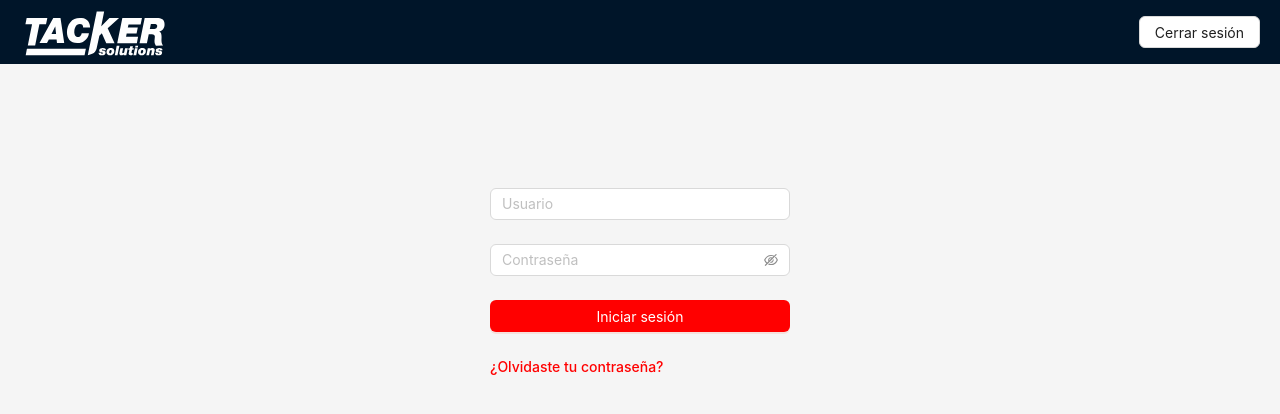
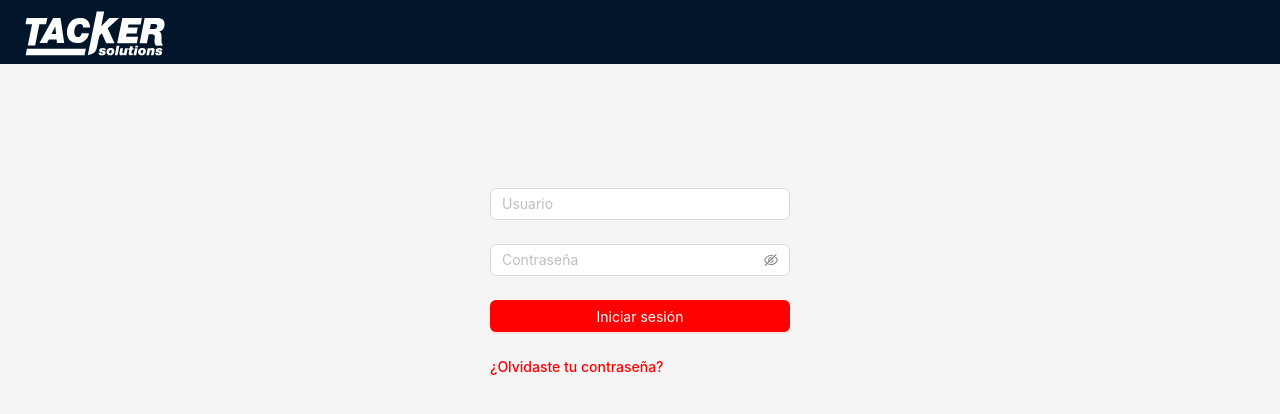
Before and after one commit to LeonelBustamante/admincenter-tkr-meter, a React (Vite) app: page /login in a window 1280 px wide. Shown: the top 414 px of the page. Built offline with nearby package versions, Linux system fonts and the light colour scheme; no server answers.

Commit message:
Se agrego la funcion de cambio de contraseña y se testeo, falta agregar mensaje personalizado

```diff
--- a/src/App.tsx
+++ b/src/App.tsx
@@ -59,8 +59,12 @@ const App: React.FC = () => {
               style={{ width: 150, marginRight: "20px" }}
             />
           </div>
-          {usuario && <MenuNavegacion usuario={usuario} />}
-          <BotonCerrarSesion onCerrarSesion={() => setUsuario(null)} />
+          {usuario && (
+            <>
+              <MenuNavegacion usuario={usuario} />
+              <BotonCerrarSesion onCerrarSesion={() => setUsuario(null)} />
+            </>
+          )}
         </Header>
         <Content style={{ padding: "24px" }}>
           <Routes>
```
